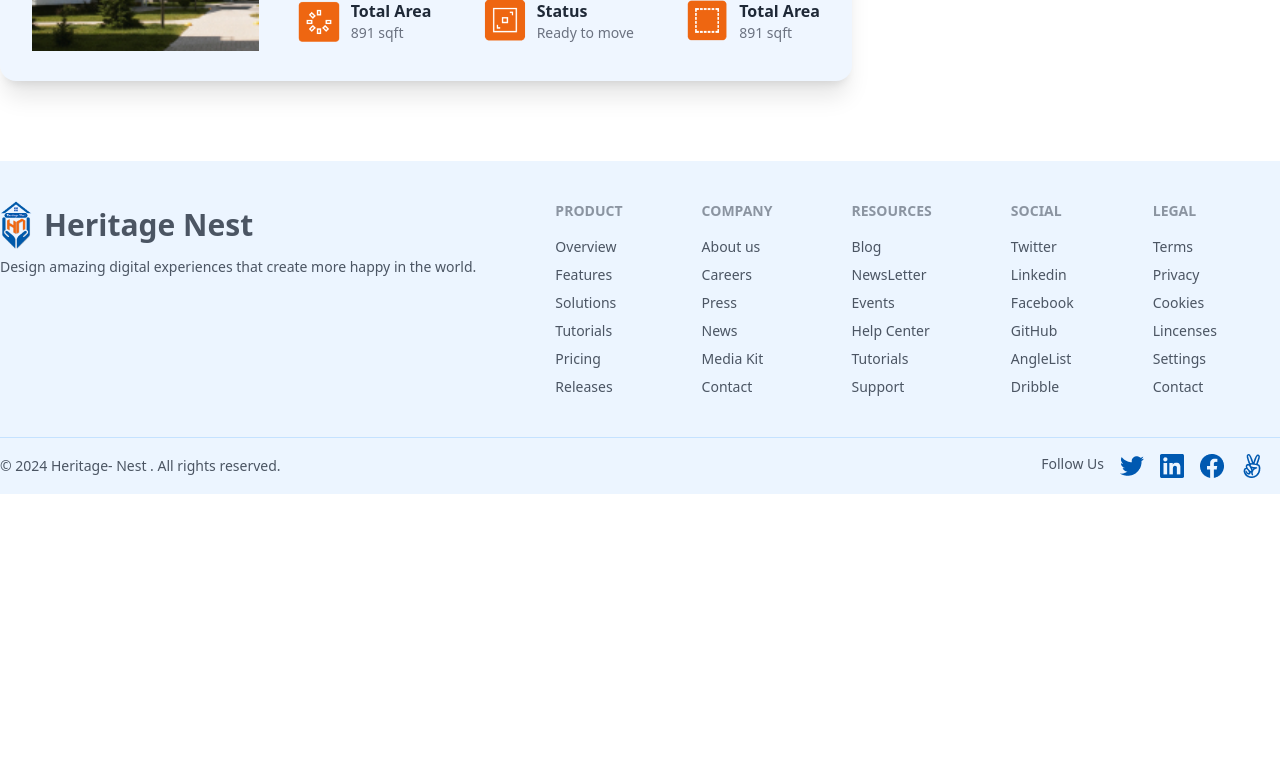
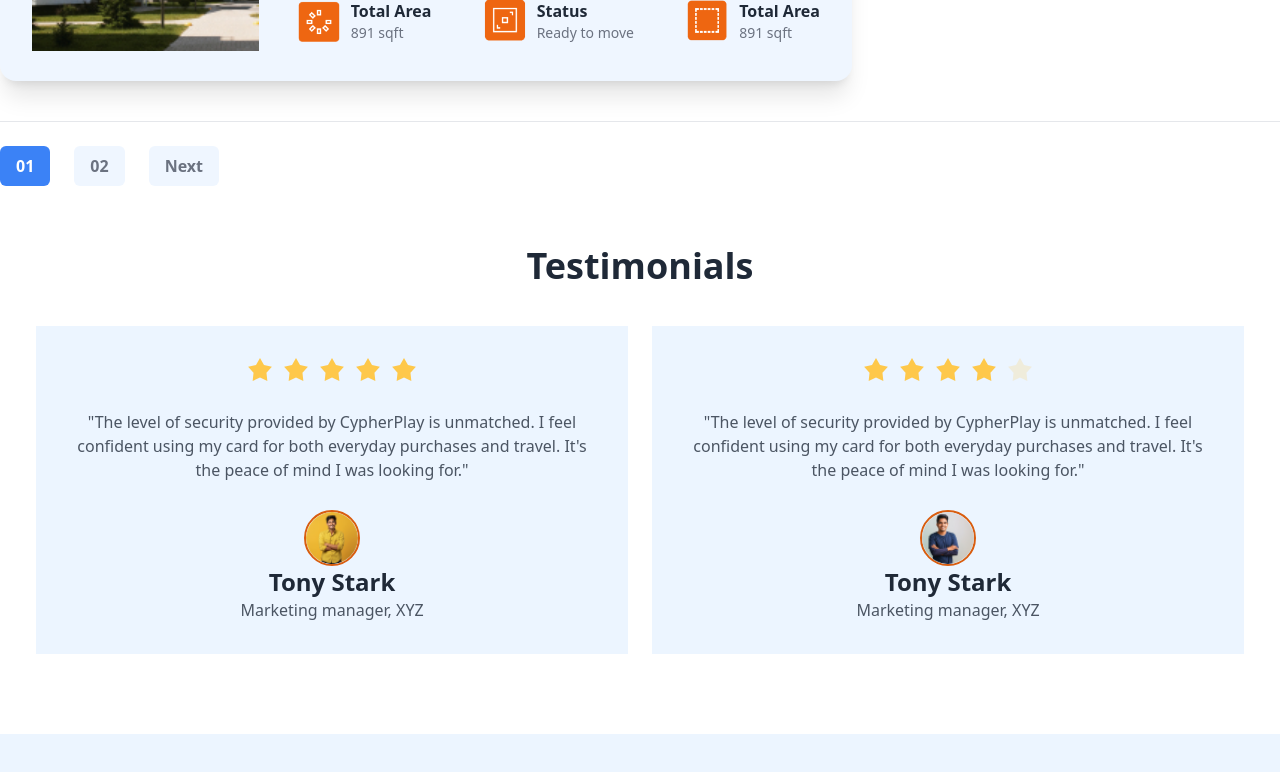
Before and after one commit to alzabid/Heritage-Nest, a React (Vite) app: page /property in a window 1280 px wide. Shown: the part 1720-2492 px from the top of the page. Before the commit the page ends 2214 px from the top, so only its background shows below. Built offline with nearby package versions, Linux system fonts and the light colour scheme.

Commit message:
fixed bugs

```diff
--- a/src/Components/Footer.jsx
+++ b/src/Components/Footer.jsx
@@ -1,12 +1,12 @@
 const Footer = () => {
   return (
     <div className="bg-[#ECF5FF] mt-10 md:mt-20">
-      <div className="max-w-[1350px] mx-auto">
+      <div className="max-w-7xl mx-auto">
         <footer className="footer pl-10 md:pl-5 lg:pl-0 py-10 text-gray-600">
           <aside>
             <div className="flex gap-3 justify-center items-center">
               <img className="w-8" src="/icon/logo.png" alt="logo" />
-              <p className="text-3xl font-bold">Heritage Nest</p>
+              <p className="text-3xl font-semibold">Heritage Nest</p>
             </div>
 
             <p>
--- a/src/Components/Navbar.jsx
+++ b/src/Components/Navbar.jsx
@@ -11,21 +11,23 @@ const Navbar = () => {
       <div className="flex items-center justify-between max-w-[1350px] mx-auto px-10">
         {/* 1st part */}
         <ul
-          className={`md:flex md:items-center absolute md:static bg-[#a0c1e7] md:bg-transparent left-0 w-full md:w-auto md:pl-0 pl-9 transition-all duration-500 ease-in  ${
-            open ? "top-[64px] left-0 " : "top-[64px] left-[-490px]"
+          className={`md:flex md:items-center absolute md:static bg-[#a0c1e7] md:bg-transparent left-0 w-full md:w-auto md:pl-0 pl-9 transition-all ease-in  ${
+            open
+              ? "top-[64px] left-0 duration-500 "
+              : "top-[64px] left-[-490px] duration-300"
           }`}
         >
-          <li className="md:my-0 my-7">
+          <li onClick={() => setOpen(!open)} className="md:my-0 my-7">
             <Link to="/buy" className=" hover:text-green-500 duration-500">
               Buy
             </Link>
           </li>
-          <li className="md:ml-8 md:my-0 my-7">
+          <li onClick={() => setOpen(!open)} className="md:ml-8 md:my-0 my-7">
             <Link to="/" className=" hover:text-green-500 duration-500">
               Sell
             </Link>
           </li>
-          <li className="md:ml-8 md:my-0 my-7">
+          <li onClick={() => setOpen(!open)} className="md:ml-8 md:my-0 my-7">
             <Link to="/about" className=" hover:text-green-500 duration-500">
               Service
             </Link>
@@ -43,16 +45,18 @@ const Navbar = () => {
 
         {/* 3rd part */}
         <ul
-          className={`md:flex md:items-center absolute md:static bg-[#a0c1e7] md:bg-transparent left-0 w-full md:w-auto md:pl-0 pl-9 transition-all duration-500 ease-in  ${
-            open ? "top-[225px] left-0 " : "top-[225px] left-[-490px]"
+          className={`md:flex md:items-center absolute md:static bg-[#a0c1e7] md:bg-transparent left-0 w-full md:w-auto md:pl-0 pl-9 transition-all  ease-in  ${
+            open
+              ? "top-[225px] left-0 duration-500 "
+              : "top-[225px] left-[-490px] duration-300"
           }`}
         >
-          <li className="md:ml-8 md:my-0 my-7">
+          <li onClick={() => setOpen(!open)} className="md:ml-8 md:my-0 my-7">
             <Link to="/" className=" hover:text-green-500 duration-500">
               Manage Rentals
             </Link>
           </li>
-          <li className="md:ml-8 md:my-0 my-7">
+          <li onClick={() => setOpen(!open)} className="md:ml-8 md:my-0 my-7">
             <Link to="/" className=" hover:text-green-500 duration-500">
               Sign In
             </Link>
--- a/src/Pages/Property.jsx
+++ b/src/Pages/Property.jsx
@@ -1,4 +1,5 @@
 import PropertyCard2 from "../Components/PropertyCard2";
+import Reviews from "../Components/Reviews";
 
 const Property = () => {
   return (
@@ -14,10 +15,11 @@ const Property = () => {
           Pre-launch offers
         </button>
       </div>
-      <hr />
+      <hr className="" />
 
-      <p className=" text-xl md:text-2xl lg:text-3xl font-bold my-10">400 results for rental property</p>
-
+      <p className=" text-xl md:text-2xl lg:text-3xl font-bold my-10">
+        400 results for rental property
+      </p>
 
       <div className="flex flex-col items-center lg:items-start gap-5">
         <PropertyCard2 />
@@ -26,6 +28,21 @@ const Property = () => {
         <PropertyCard2 />
         <PropertyCard2 />
       </div>
+      <hr className="mt-10 mb-6" />
+
+      <div className="flex gap-6 mb-5">
+        <button className="bg-blue-500 text-white text-xs md:text-base font-semibold rounded-md px-4 py-2">
+          01
+        </button>
+        <button className="bg-blue-50 text-gray-500 text-xs md:text-base font-semibold rounded-md px-4 py-2">
+          02
+        </button>
+        <button className="bg-blue-50 text-gray-500 text-xs md:text-base font-semibold rounded-md px-4 py-2">
+          Next
+        </button>
+      </div>
+
+      <Reviews />
     </div>
   );
 };
```
